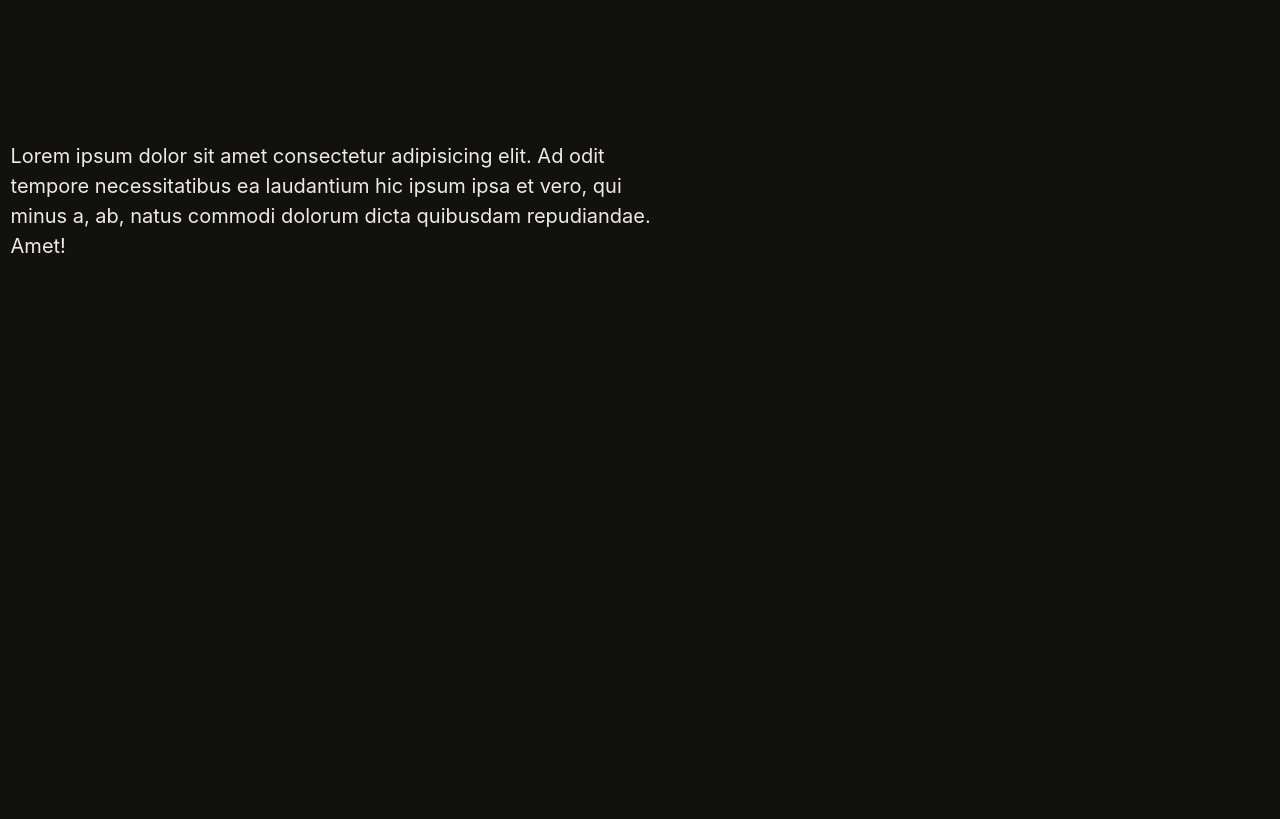
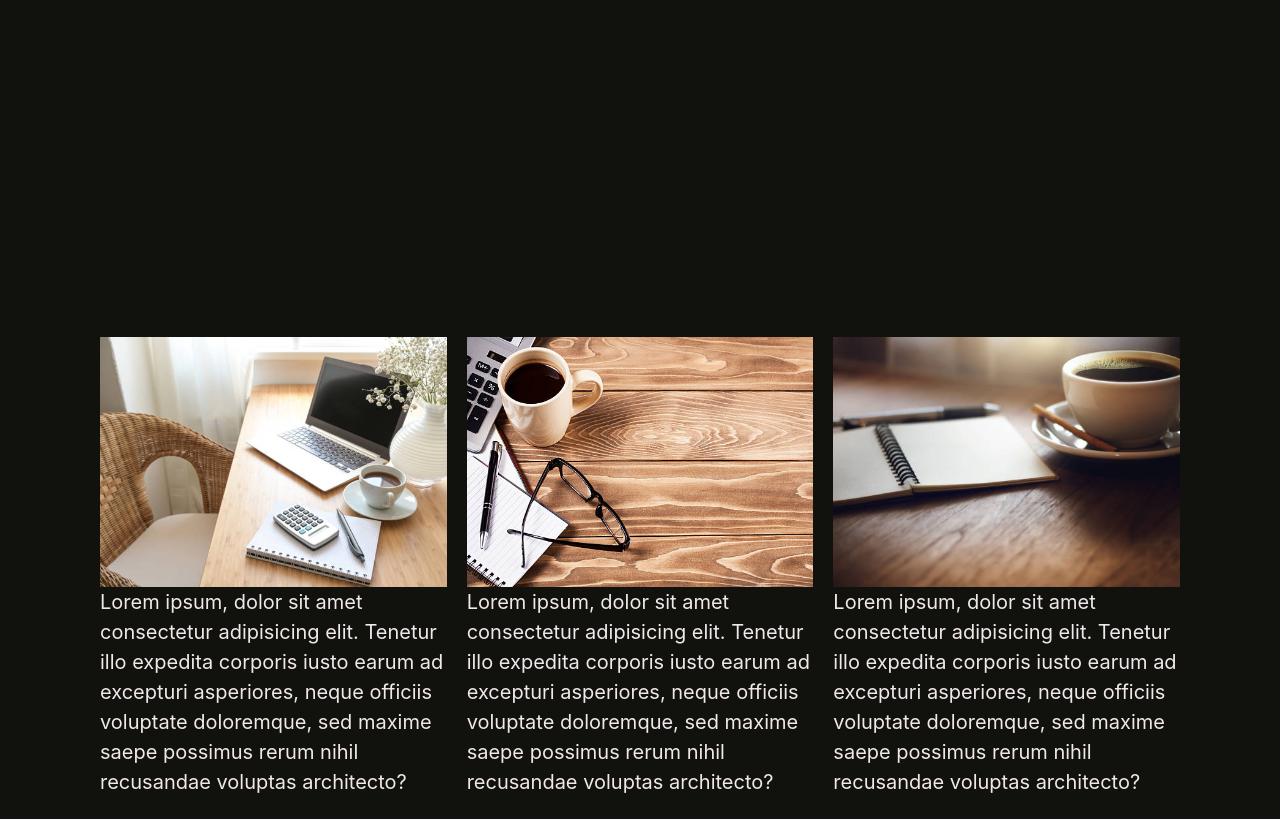
Before and after one commit to Lautaro-Jimenez/Jimenez-cafeteria-y-panaderia, a website: page pages/about.html in a window 1280 px wide. Shown: the part 133-952 px from the top of the page. Drawn offline with nearby package versions, Linux system fonts and the light colour scheme.

Commit message:
Cambios y correcciones en todas las secciones

```diff
--- a/pages/about.html
+++ b/pages/about.html
@@ -1,14 +1,17 @@
 <!DOCTYPE html>
 <html lang="en">
+
 <head>
     <meta charset="UTF-8">
     <meta http-equiv="X-UA-Compatible" content="IE=edge">
     <meta name="viewport" content="width=device-width, initial-scale=1.0">
-    <link rel="stylesheet" href="https://cdn.jsdelivr.net/npm/bootstrap@4.6.1/dist/css/bootstrap.min.css" integrity="sha384-zCbKRCUGaJDkqS1kPbPd7TveP5iyJE0EjAuZQTgFLD2ylzuqKfdKlfG/eSrtxUkn" crossorigin="anonymous">
+    <link rel="stylesheet" href="https://cdn.jsdelivr.net/npm/bootstrap@4.6.1/dist/css/bootstrap.min.css"
+        integrity="sha384-zCbKRCUGaJDkqS1kPbPd7TveP5iyJE0EjAuZQTgFLD2ylzuqKfdKlfG/eSrtxUkn" crossorigin="anonymous">
     <link rel="stylesheet" href="../css/estilos2.css">
     <script src="https://kit.fontawesome.com/a25f0cb930.js" crossorigin="anonymous"></script>
     <title>Jimenez | About us</title>
 </head>
+
 <body id="body-about">
     <header class="header">
         <nav class="navbar flex-row container">
@@ -34,8 +37,27 @@
             </ul>
         </nav>
     </header>
-    <main class="texto-animado">
-        <p class="texto-animado--desafio">Lorem ipsum dolor sit amet consectetur adipisicing elit. Ad odit tempore necessitatibus ea laudantium hic ipsum ipsa et vero, qui minus a, ab, natus commodi dolorum dicta quibusdam repudiandae. Amet!</p>
+    <main class="mainAbout">
+        <section class="about-section">
+            <article>
+                <div class="nosotrosIMG-1"></div>
+                <p>Lorem ipsum, dolor sit amet consectetur adipisicing elit. Tenetur illo expedita corporis iusto earum
+                    ad excepturi asperiores, neque officiis voluptate doloremque, sed maxime saepe possimus rerum nihil
+                    recusandae voluptas architecto?</p>
+            </article>
+            <article>
+                <div class="nosotrosIMG-2"></div>
+                <p>Lorem ipsum, dolor sit amet consectetur adipisicing elit. Tenetur illo expedita corporis iusto earum
+                    ad excepturi asperiores, neque officiis voluptate doloremque, sed maxime saepe possimus rerum nihil
+                    recusandae voluptas architecto?</p>
+            </article>
+            <article>
+                <div class="nosotrosIMG-3"></div>
+                <p>Lorem ipsum, dolor sit amet consectetur adipisicing elit. Tenetur illo expedita corporis iusto earum
+                    ad excepturi asperiores, neque officiis voluptate doloremque, sed maxime saepe possimus rerum nihil
+                    recusandae voluptas architecto?</p>
+            </article>
+        </section>
     </main>
 
 
@@ -71,10 +93,17 @@
         </div>
     </footer>
 
-    <script src="https://cdn.jsdelivr.net/npm/jquery@3.5.1/dist/jquery.slim.min.js" integrity="sha384-DfXdz2htPH0lsSSs5nCTpuj/zy4C+OGpamoFVy38MVBnE+IbbVYUew+OrCXaRkfj" crossorigin="anonymous"></script>
-    <script src="https://cdn.jsdelivr.net/npm/popper.js@1.16.1/dist/umd/popper.min.js" integrity="sha384-9/reFTGAW83EW2RDu2S0VKaIzap3H66lZH81PoYlFhbGU+6BZp6G7niu735Sk7lN" crossorigin="anonymous"></script>
-    <script src="https://cdn.jsdelivr.net/npm/bootstrap@4.6.1/dist/js/bootstrap.min.js" integrity="sha384-VHvPCCyXqtD5DqJeNxl2dtTyhF78xXNXdkwX1CZeRusQfRKp+tA7hAShOK/B/fQ2" crossorigin="anonymous"></script>
+    <script src="https://cdn.jsdelivr.net/npm/jquery@3.5.1/dist/jquery.slim.min.js"
+        integrity="sha384-DfXdz2htPH0lsSSs5nCTpuj/zy4C+OGpamoFVy38MVBnE+IbbVYUew+OrCXaRkfj"
+        crossorigin="anonymous"></script>
+    <script src="https://cdn.jsdelivr.net/npm/popper.js@1.16.1/dist/umd/popper.min.js"
+        integrity="sha384-9/reFTGAW83EW2RDu2S0VKaIzap3H66lZH81PoYlFhbGU+6BZp6G7niu735Sk7lN"
+        crossorigin="anonymous"></script>
+    <script src="https://cdn.jsdelivr.net/npm/bootstrap@4.6.1/dist/js/bootstrap.min.js"
+        integrity="sha384-VHvPCCyXqtD5DqJeNxl2dtTyhF78xXNXdkwX1CZeRusQfRKp+tA7hAShOK/B/fQ2"
+        crossorigin="anonymous"></script>
 
 
 </body>
+
 </html>
--- a/sass/views/_about.scss
+++ b/sass/views/_about.scss
@@ -5,34 +5,36 @@
     background-color: #11110e;
     margin: auto;
     display: grid;
-    grid-template-columns: repeat(2, 1fr);
-    grid-template-rows: repeat(5, 1fr);
+    grid-template-columns: 1fr;
+    grid-template-rows: repeat(3, 1fr);
     grid-template-areas:
     "header     header"
-    "contenido  imagen"
-    "contenido  imagen"
-    "contenido  imagen"
+    "contenido  contenido"
+    "contenido  contenido"
     "footer     footer";
 }
 
-.texto-animado--desafio {
-    background: #11110e;
-    animation-duration: 6s;
-    animation-name: slidein;
-    animation-iteration-count: 3;
-    animation-direction: alternate;
-    font-size: 2em;
-    overflow: hidden;
+.mainAbout {
+    max-width: 1080px;
+    margin: 0 auto;
+
+    .about-section {
+        display: flex;
+        justify-content: space-between;
+        align-items: center;
+        gap: 2rem;
+
+        p {
+            font-size: 2em;
+        }
+    }
 }
 
-
-@keyframes slidein {
-    from {
-        margin-left:100%;
-        width:300%
-    }
-    to {
-        margin-left:0%;
-        width:100%;
+@for $i from 1 to 4 {
+    .nosotrosIMG-#{$i} {
+        width: 100%;
+        height: 250px;
+        background-size: cover;
+        background-image: url('../assets/img/nosotrosIMG#{$i}.jpg');
     }
 }
--- a/sass/views/_contact.scss
+++ b/sass/views/_contact.scss
@@ -1,18 +1,23 @@
 #body-contact {
     color: $secundaria;
-    background-color: #11110e;
+    background-image: url('../assets/img/fondoCafeteria.jpg');
     width: 100%;
     max-width: 100%;
     margin: auto;
 }
 
+.opinion {
+    text-align: center;
+}
+
 .formContacto {
     width: 450px;
     margin: auto;
-    background: rgba(121, 120, 120, 0.4);
+    background: rgb(60, 32, 23);
     padding: 10px 20px;
     box-sizing: border-box;
-    margin-top: 20px;
+    margin-top: 70px;
+    margin-bottom: 71px;
     border-radius: 7px;
     grid-area: contenido;
 
--- a/sass/views/_preguntas_frecuentes.scss
+++ b/sass/views/_preguntas_frecuentes.scss
@@ -9,7 +9,7 @@
 }
 
 .tituloFaq {
-    font-size: 5em;
+    font-size: 7em;
     color: $secundaria;
     text-align: center;
     justify-content: center;
@@ -25,7 +25,7 @@
 
 .preguntas {
     color: $secundaria;
-    font-size: 2em;
+    font-size: 3em;
     text-align: center;
     padding: 10px;
 }
--- a/sass/views/_product.scss
+++ b/sass/views/_product.scss
@@ -1,5 +1,5 @@
 #body-product {
-    background-color: var(--color-primario-fondo);
+    background-image: url('../assets/img/granosCafe.jpg');
     color: $secundaria;
 }
 
```
Also changed, not shown: index.html (+1 -1 lines), pages/contact.html (+3 -0 lines), pages/product.html (+6 -6 lines), assets/img/fondoProduct.jpg (added), assets/img/nosotrosIMG1.jpg (added), assets/img/nosotrosIMG2.jpg (added), assets/img/nosotrosIMG3.jpg (added), css/estilos2.css.
